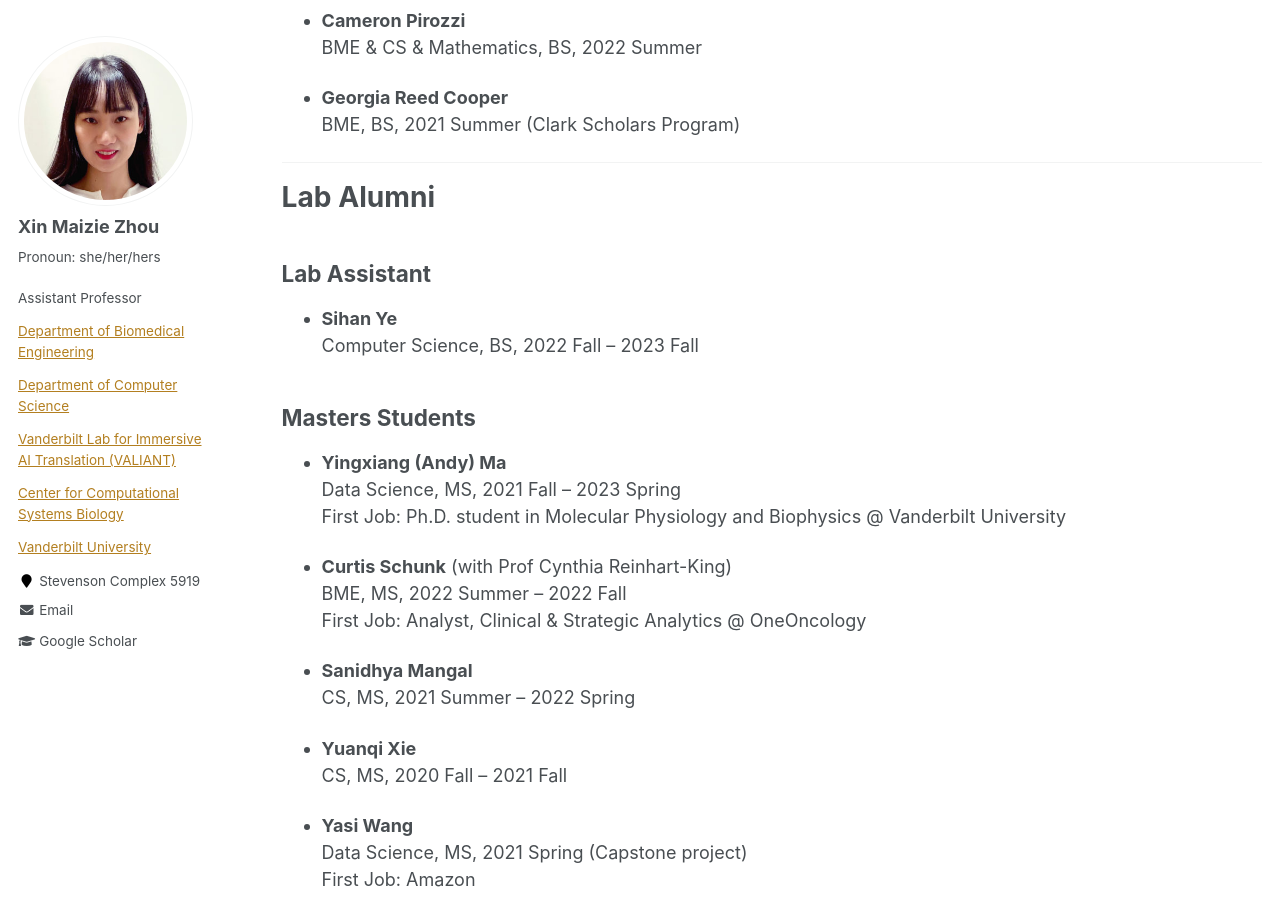
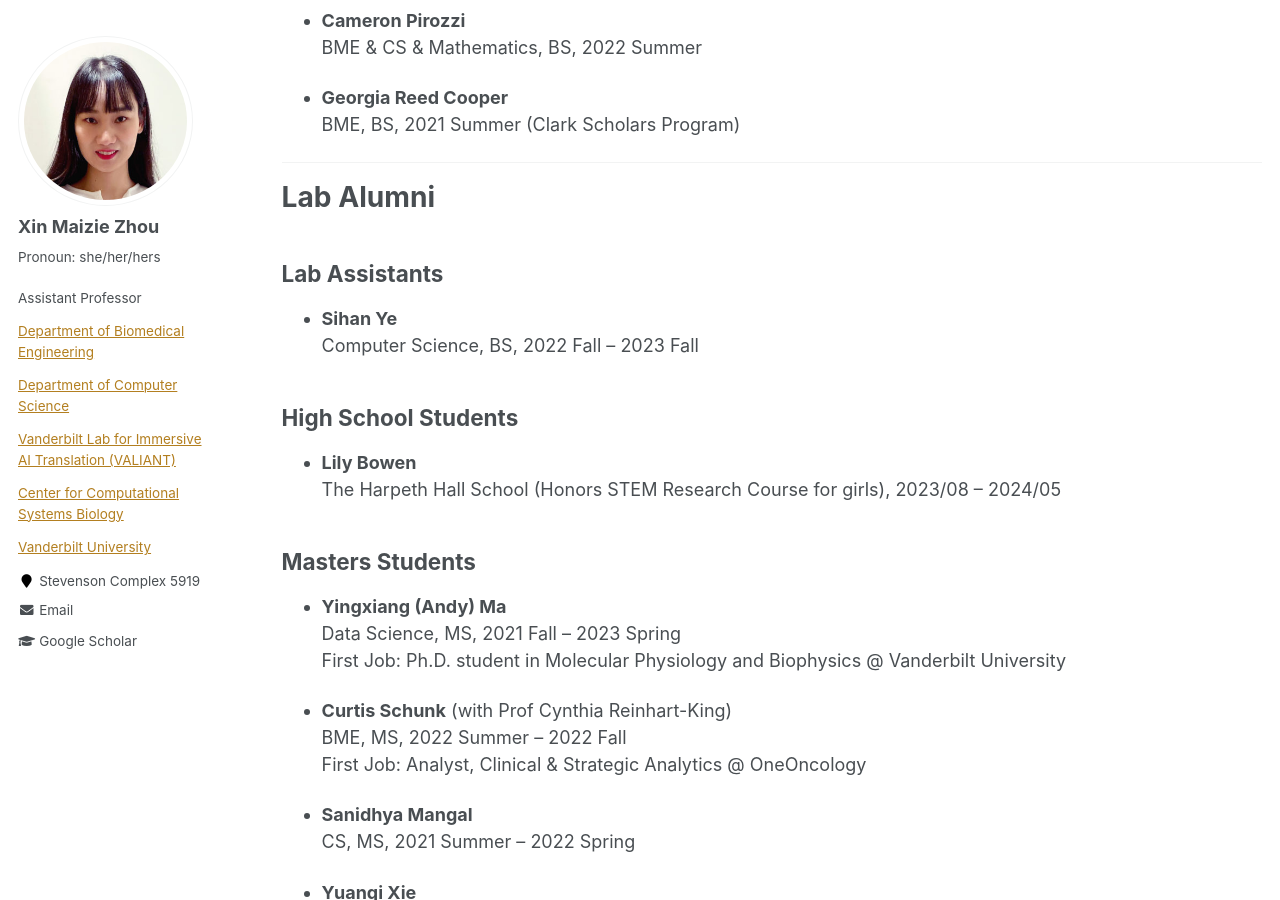
Before and after one commit to maiziezhoulab/Maiziezhoulab.github.io, a Jekyll site: the page built from _pages/LabMembers.md, in a window 1280 px wide and 900 px high, scrolled down 3122 px. Built offline with Jekyll 4.4.1, drawn with Linux system fonts in a browser that asks for light colours; some of the changed text lies outside the part shown.

Commit message:
Update LabMembers.md

```diff
--- a/_pages/LabMembers.md
+++ b/_pages/LabMembers.md
@@ -151,16 +151,9 @@ author_profile: true
  <tr>
     <td>
         <div style="text-align: center">
-            <img src="/images/students/lilybowen.jpg" class="student-profile-pic">
-        </div>
-        <b>Lily Bowen</b> (2023/08 – present) <br>
-        The Harpeth Hall School (Honors STEM Research Course for girls)
-    </td>
-    <td>
-        <div style="text-align: center">
             <img src="/images/students/IMG_2146.jpg" class="student-profile-pic">
         </div>
-        <b>Lily Wang</b> (2024/01 – present) <br>
+        <b>Lily Wang</b><br> (2024/01 – present) <br>
         The Harpeth Hall School
     </td>
    <!-- <td>
@@ -263,10 +256,18 @@ author_profile: true
 
 # Lab Alumni
 
-## Lab Assistant
+## Lab Assistants
 
 - **Sihan Ye**
   Computer Science, BS, 2022 Fall – 2023 Fall
+
+## High School Students
+
+- **Lily Bowen**
+  The Harpeth Hall School (Honors STEM Research Course for girls), 2023/08 – 2024/05
+
+
+
 
 ## Masters Students
 
```
